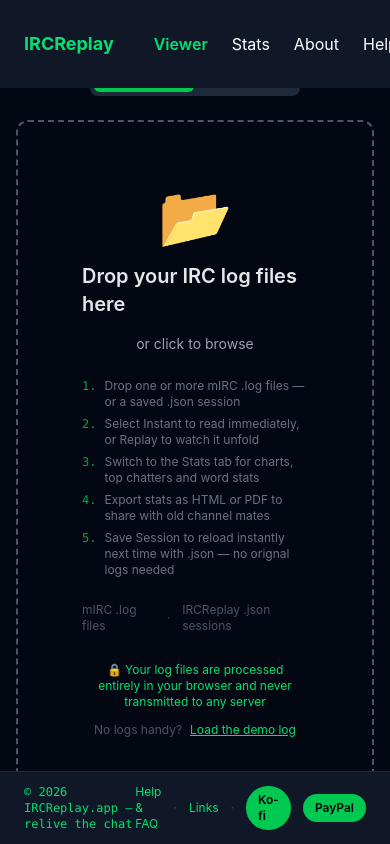
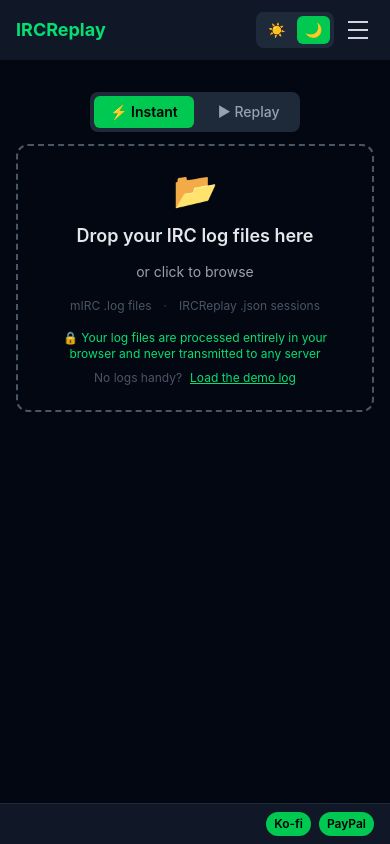
Before and after one commit to LFFPicard/ircreplay, a React (Vite) app: page / in a window 390 px wide. Built offline with nearby package versions, Linux system fonts and the light colour scheme.

Commit message:
mobile responsive - hamburger nav, Classic desktop only, dropzone and footer fixes

```diff
--- a/src/App.jsx
+++ b/src/App.jsx
@@ -1,4 +1,5 @@
 import { BrowserRouter, Routes, Route } from 'react-router-dom'
+import { useState, useEffect } from 'react'
 import { ThemeProvider, useTheme } from './context/ThemeContext'
 import { SessionProvider } from './context/SessionContext'
 import Nav from './components/Nav'
@@ -22,11 +23,29 @@
   )
 }
 
+function useIsMobile() {
+  const [isMobile, setIsMobile] = useState(window.innerWidth < 768)
+  useEffect(() => {
+    const handler = () => setIsMobile(window.innerWidth < 768)
+    window.addEventListener('resize', handler)
+    return () => window.removeEventListener('resize', handler)
+  }, [])
+  return isMobile
+}
+
 function AppContent() {
-  const { theme } = useTheme()
+  const { theme, setTheme } = useTheme()
+  const isMobile = useIsMobile()
   const isClassic = theme === 'classic'
 
-  if (isClassic) {
+  // Classic theme is desktop only — auto-switch to dark on mobile
+  useEffect(() => {
+    if (isMobile && theme === 'classic') {
+      setTheme('dark')
+    }
+  }, [isMobile, theme, setTheme])
+
+  if (isClassic && !isMobile) {
     return (
       <div className="theme-classic">
         <ClassicChrome>
@@ -38,7 +57,7 @@
 
   return (
     <div className={`theme-${theme} flex flex-col h-screen overflow-hidden`}>
-      <Nav />
+      <Nav isMobile={isMobile} />
       <main className="flex-1 overflow-hidden p-4">
         <AppRoutes />
       </main>
--- a/src/components/DropZone.jsx
+++ b/src/components/DropZone.jsx
@@ -9,7 +9,6 @@
     setError(null)
     const files = Array.from(fileList)
 
-    // If a single .json file — restore saved session directly
     if (files.length === 1 && files[0].name.endsWith('.json')) {
       const reader = new FileReader()
       reader.onload = (e) => {
@@ -23,7 +22,6 @@
       return
     }
 
-    // Otherwise handle as .log files
     const invalid = files.filter(f => !f.name.endsWith('.log'))
     if (invalid.length > 0) {
       setError(`Unsupported file type: ${invalid.map(f => f.name).join(', ')}`)
@@ -65,10 +63,10 @@
   const handleInputChange = (e) => { if (e.target.files.length > 0) handleFiles(e.target.files) }
 
   return (
-    <div className="flex flex-col items-center justify-center h-full w-full gap-6 bg-gray-950 rounded-lg">
+    <div className="flex flex-col items-center justify-start md:justify-center h-full w-full gap-3 md:gap-6 bg-gray-950 rounded-lg overflow-y-auto py-4 md:py-0">
 
       {/* Mode toggle */}
-      <div className="flex items-center gap-2 bg-gray-800 rounded-lg p-1">
+      <div className="flex items-center gap-2 bg-gray-800 rounded-lg p-1 shrink-0">
         {['instant', 'replay'].map(m => (
           <button
             key={m}
@@ -91,26 +89,28 @@
         onDragOver={handleDragOver}
         onDragLeave={handleDragLeave}
         className={`
-          w-full max-w-lg border-2 border-dashed rounded-xl p-16
-          flex flex-col items-center gap-4 cursor-pointer transition-all
+          w-full max-w-lg border-2 border-dashed rounded-xl
+          p-6 md:p-16
+          flex flex-col items-center gap-3 md:gap-4 cursor-pointer transition-all shrink-0
+          mx-4 md:mx-0
           ${isDragging
             ? 'border-green-400 bg-green-400/10 scale-105'
             : 'border-gray-600 hover:border-green-500 hover:bg-gray-800/50'
           }
         `}
       >
-        <div className="text-6xl">📂</div>
-        <p className="text-xl font-semibold text-gray-200">Drop your IRC log files here</p>
+        <div className="text-4xl md:text-6xl">📂</div>
+        <p className="text-lg md:text-xl font-semibold text-gray-200 text-center">Drop your IRC log files here</p>
         <p className="text-gray-400 text-sm">or click to browse</p>
 
-        {/* How To */}
-        <div className="mt-2 space-y-1.5 text-left w-full max-w-xs">
+        {/* How To — hidden on mobile to save space */}
+        <div className="hidden md:block mt-2 space-y-1.5 text-left w-full max-w-xs">
           {[
             ['1', 'Drop one or more mIRC .log files — or a saved .json session'],
             ['2', 'Select Instant to read immediately, or Replay to watch it unfold'],
             ['3', 'Switch to the Stats tab for charts, top chatters and word stats'],
             ['4', 'Export stats as HTML or PDF to share with old channel mates'],
-            ['5', 'Save Session to reload instantly next time with .json — no orignal logs needed'],
+            ['5', 'Save Session to reload instantly next time with .json — no original logs needed'],
           ].map(([num, text]) => (
             <div key={num} className="flex gap-2 text-xs text-gray-500">
               <span className="text-green-600 font-mono shrink-0">{num}.</span>
@@ -119,17 +119,17 @@
           ))}
         </div>
 
-          <div className="flex items-center gap-3 mt-2">
+        <div className="flex items-center gap-3 mt-1">
           <span className="text-gray-600 text-xs">mIRC .log files</span>
           <span className="text-gray-700 text-xs">&middot;</span>
           <span className="text-gray-600 text-xs">IRCReplay .json sessions</span>
         </div>
 
-        <div className="flex flex-col items-center gap-1 mt-3">
+        <div className="flex flex-col items-center gap-1 mt-1">
           <p className="text-green-400 text-xs text-center px-4">
             🔒 Your log files are processed entirely in your browser and never transmitted to any server
           </p>
-          <div className="flex items-center gap-2 mt-2">
+          <div className="flex items-center gap-2 mt-1">
             <span className="text-gray-600 text-xs">No logs handy?</span>
             <button
               onClick={async (e) => {
@@ -147,9 +147,8 @@
         </div>
 
       </div>
-      {/* ↑ this closes the dashed drop zone border div */}
 
-      {error && <p className="text-red-400 text-sm">{error}</p>}
+      {error && <p className="text-red-400 text-sm shrink-0">{error}</p>}
 
       <input
         id="log-file-input"
@@ -161,7 +160,7 @@
       />
 
     </div>
-    )
+  )
 }
 
 export default DropZone
--- a/src/components/Footer.jsx
+++ b/src/components/Footer.jsx
@@ -1,16 +1,16 @@
 function Footer() {
   return (
-    <footer className="shrink-0 border-t border-gray-800 bg-gray-900 px-6 py-3 flex items-center justify-between">
-      <p className="text-green-400 text-xs font-mono">&copy; 2026 IRCReplay.app &mdash; relive the chat</p>
-      <p className="text-green-400 text-xs hidden md:block">Built with nostalgia</p>
-      <div className="flex items-center gap-3">
-        <a href="/help" className="text-green-400 text-xs hover:text-green-300 transition-colors">Help &amp; FAQ</a>
-        <span className="text-gray-700 text-xs">&middot;</span>
-        <a href="/links" className="text-green-400 text-xs hover:text-green-300 transition-colors">Links</a>
-        <span className="text-gray-700 text-xs">&middot;</span>
-        <span className="text-green-400 text-xs hidden sm:block">Keep the lights on:</span>
-        <a href="https://ko-fi.com/baggins83" target="_blank" rel="noopener noreferrer" className="hover:opacity-90 bg-green-500 text-black text-xs font-semibold px-3 py-1.5 rounded-full transition-opacity">Ko-fi</a>
-        <a href="https://www.paypal.com/paypalme/garyt83" target="_blank" rel="noopener noreferrer" className="hover:opacity-90 bg-green-500 text-black text-xs font-semibold px-3 py-1.5 rounded-full transition-opacity">PayPal</a>
+    <footer className="shrink-0 border-t border-gray-800 bg-gray-900 px-4 py-2 flex items-center justify-between gap-2">
+      <p className="text-green-400 text-xs font-mono hidden sm:block whitespace-nowrap">&copy; 2026 IRCReplay.app</p>
+      <p className="text-green-400 text-xs hidden md:block whitespace-nowrap">Built with nostalgia</p>
+      <div className="flex items-center gap-2 ml-auto">
+        <a href="/help" className="text-green-400 text-xs hover:text-green-300 transition-colors whitespace-nowrap hidden sm:block">Help</a>
+        <span className="text-gray-700 text-xs hidden sm:block">&middot;</span>
+        <a href="/links" className="text-green-400 text-xs hover:text-green-300 transition-colors whitespace-nowrap hidden sm:block">Links</a>
+        <span className="text-gray-700 text-xs hidden sm:block">&middot;</span>
+        <span className="text-green-400 text-xs hidden lg:block whitespace-nowrap">Keep the lights on:</span>
+        <a href="https://ko-fi.com/baggins83" target="_blank" rel="noopener noreferrer" className="hover:opacity-90 bg-green-500 text-black text-xs font-semibold px-2 py-1 rounded-full transition-opacity whitespace-nowrap">Ko-fi</a>
+        <a href="https://www.paypal.com/paypalme/garyt83" target="_blank" rel="noopener noreferrer" className="hover:opacity-90 bg-green-500 text-black text-xs font-semibold px-2 py-1 rounded-full transition-opacity whitespace-nowrap">PayPal</a>
       </div>
     </footer>
   )
--- a/src/components/Nav.jsx
+++ b/src/components/Nav.jsx
@@ -1,19 +1,34 @@
 import { useState } from 'react'
-import { NavLink } from 'react-router-dom'
+import { NavLink, useNavigate } from 'react-router-dom'
 import { useTheme } from '../context/ThemeContext'
 import { useSession } from '../context/SessionContext'
 import { generateStatsHtml, downloadFile } from '../lib/exportHtml'
 import { saveSession } from '../lib/exportSession'
 
-const THEMES = [
+const THEMES_DESKTOP = [
   { id: 'light',   label: '☀️ Light'   },
   { id: 'dark',    label: '🌙 Dark'    },
   { id: 'classic', label: '💾 Classic' },
 ]
 
-function Nav() {
-  const { theme, setTheme } = useTheme()
-  const { session, stats  } = useSession()
+const THEMES_MOBILE = [
+  { id: 'light', label: '☀️' },
+  { id: 'dark',  label: '🌙' },
+]
+
+const NAV_LINKS = [
+  { to: '/',      label: 'Viewer' },
+  { to: '/stats', label: 'Stats'  },
+  { to: '/about', label: 'About'  },
+  { to: '/help',  label: 'Help'   },
+  { to: '/links', label: 'Links'  },
+]
+
+function Nav({ isMobile }) {
+  const { theme, setTheme }   = useTheme()
+  const { session, stats }    = useSession()
+  const navigate              = useNavigate()
+  const [menuOpen, setMenuOpen] = useState(false)
   const [exportMode, setExportMode] = useState('html')
 
   const canExport = session && stats
@@ -25,7 +40,6 @@
     const datePart = session.date
       ? session.date.replace(/[^a-zA-Z0-9]/g, '-').slice(0, 15)
       : 'stats'
-
     if (exportMode === 'html') {
       const html = generateStatsHtml(session, stats)
       downloadFile(`${channel}-${datePart}-ircreplay.html`, html, 'text/html')
@@ -43,29 +57,118 @@
     saveSession(session)
   }
 
+  const handleNavClick = (to) => {
+    navigate(to)
+    setMenuOpen(false)
+  }
+
+  const linkClass = ({ isActive }) =>
+    isActive ? 'text-green-400 font-semibold' : 'hover:text-green-400 text-gray-300'
+
+  // ── MOBILE NAV ───────────────────────────────────────────────────
+  if (isMobile) {
+    return (
+      <>
+        <nav className="flex items-center justify-between px-4 py-3 bg-gray-900 text-white shrink-0">
+          {/* Logo */}
+          <span className="font-bold text-lg text-green-400">IRCReplay</span>
+
+          <div className="flex items-center gap-2">
+            {/* Mobile theme switcher — Light/Dark only */}
+            <div className="flex items-center gap-1 bg-gray-800 rounded-lg p-1">
+              {THEMES_MOBILE.map(t => (
+                <button
+                  key={t.id}
+                  onClick={() => setTheme(t.id)}
+                  className={`px-2 py-1 rounded-md text-sm transition-colors ${
+                    theme === t.id
+                      ? 'bg-green-500 text-black font-semibold'
+                      : 'text-gray-400 hover:text-white'
+                  }`}
+                >
+                  {t.label}
+                </button>
+              ))}
+            </div>
+
+            {/* Hamburger button */}
+            <button
+              onClick={() => setMenuOpen(!menuOpen)}
+              className="flex flex-col justify-center items-center w-8 h-8 gap-1.5 text-gray-300 hover:text-white"
+              aria-label="Toggle menu"
+            >
+              <span className={`block w-5 h-0.5 bg-current transition-all ${menuOpen ? 'rotate-45 translate-y-2' : ''}`} />
+              <span className={`block w-5 h-0.5 bg-current transition-all ${menuOpen ? 'opacity-0' : ''}`} />
+              <span className={`block w-5 h-0.5 bg-current transition-all ${menuOpen ? '-rotate-45 -translate-y-2' : ''}`} />
+            </button>
+          </div>
+        </nav>
+
+        {/* Mobile dropdown menu */}
+        {menuOpen && (
+          <div className="bg-gray-900 border-t border-gray-700 flex flex-col shrink-0">
+            {/* Nav links */}
+            {NAV_LINKS.map(link => (
+              <button
+                key={link.to}
+                onClick={() => handleNavClick(link.to)}
+                className="text-left px-6 py-3 text-gray-300 hover:text-green-400 hover:bg-gray-800 transition-colors border-b border-gray-800 text-sm"
+              >
+                {link.label}
+              </button>
+            ))}
+
+            {/* Save / Export in menu on mobile */}
+            {canSave && (
+              <button
+                onClick={() => { handleSave(); setMenuOpen(false) }}
+                className="text-left px-6 py-3 text-gray-300 hover:text-green-400 hover:bg-gray-800 transition-colors border-b border-gray-800 text-sm"
+              >
+                💾 Save Session
+              </button>
+            )}
+            {canExport && (
+              <div className="px-6 py-3 border-b border-gray-800 flex items-center gap-2">
+                <span className="text-gray-400 text-sm">Export:</span>
+                {['html', 'pdf'].map(m => (
+                  <button
+                    key={m}
+                    onClick={() => setExportMode(m)}
+                    className={`px-2 py-0.5 rounded text-xs font-mono uppercase transition-colors ${
+                      exportMode === m
+                        ? 'bg-green-500 text-black font-semibold'
+                        : 'text-gray-400 hover:text-white bg-gray-800'
+                    }`}
+                  >
+                    {m}
+                  </button>
+                ))}
+                <button
+                  onClick={() => { handleExport(); setMenuOpen(false) }}
+                  className="bg-green-500 hover:bg-green-400 text-black text-xs font-semibold px-3 py-1 rounded-lg transition-colors"
+                >
+                  ↓ Export
+                </button>
+              </div>
+            )}
+          </div>
+        )}
+      </>
+    )
+  }
+
+  // ── DESKTOP NAV ──────────────────────────────────────────────────
   return (
-    <nav className="flex items-center gap-6 px-6 py-4 bg-gray-900 text-white">
+    <nav className="flex items-center gap-6 px-6 py-4 bg-gray-900 text-white shrink-0">
       <span className="font-bold text-lg text-green-400 mr-4">IRCReplay</span>
 
-      <NavLink to="/" className={({ isActive }) => isActive ? 'text-green-400 font-semibold' : 'hover:text-green-400'}>
-        Viewer
-      </NavLink>
-      <NavLink to="/stats" className={({ isActive }) => isActive ? 'text-green-400 font-semibold' : 'hover:text-green-400'}>
-        Stats
-      </NavLink>
-      <NavLink to="/about" className={({ isActive }) => isActive ? 'text-green-400 font-semibold' : 'hover:text-green-400'}>
-        About
-      </NavLink>
-      <NavLink to="/help" className={({ isActive }) => isActive ? 'text-green-400 font-semibold' : 'hover:text-green-400'}>
-        Help
-      </NavLink>
-      <NavLink to="/links" className={({ isActive }) => isActive ? 'text-green-400 font-semibold' : 'hover:text-green-400'}>
-        Links
-      </NavLink>
+      {NAV_LINKS.map(link => (
+        <NavLink key={link.to} to={link.to} className={linkClass}>
+          {link.label}
+        </NavLink>
+      ))}
 
       <div className="ml-auto flex items-center gap-3">
-
-        {/* Save session button */}
         {canSave && (
           <button
             onClick={handleSave}
@@ -75,8 +178,6 @@
             💾 Save Session
           </button>
         )}
-
-        {/* Export controls */}
         {canExport && (
           <div className="flex items-center gap-1">
             <div className="flex items-center gap-1 bg-gray-800 rounded-lg p-1">
@@ -102,10 +203,8 @@
             </button>
           </div>
         )}
-
-        {/* Theme switcher */}
         <div className="flex items-center gap-1 bg-gray-800 rounded-lg p-1">
-          {THEMES.map(t => (
+          {THEMES_DESKTOP.map(t => (
             <button
               key={t.id}
               onClick={() => setTheme(t.id)}
@@ -119,7 +218,6 @@
             </button>
           ))}
         </div>
-
       </div>
     </nav>
   )
```
